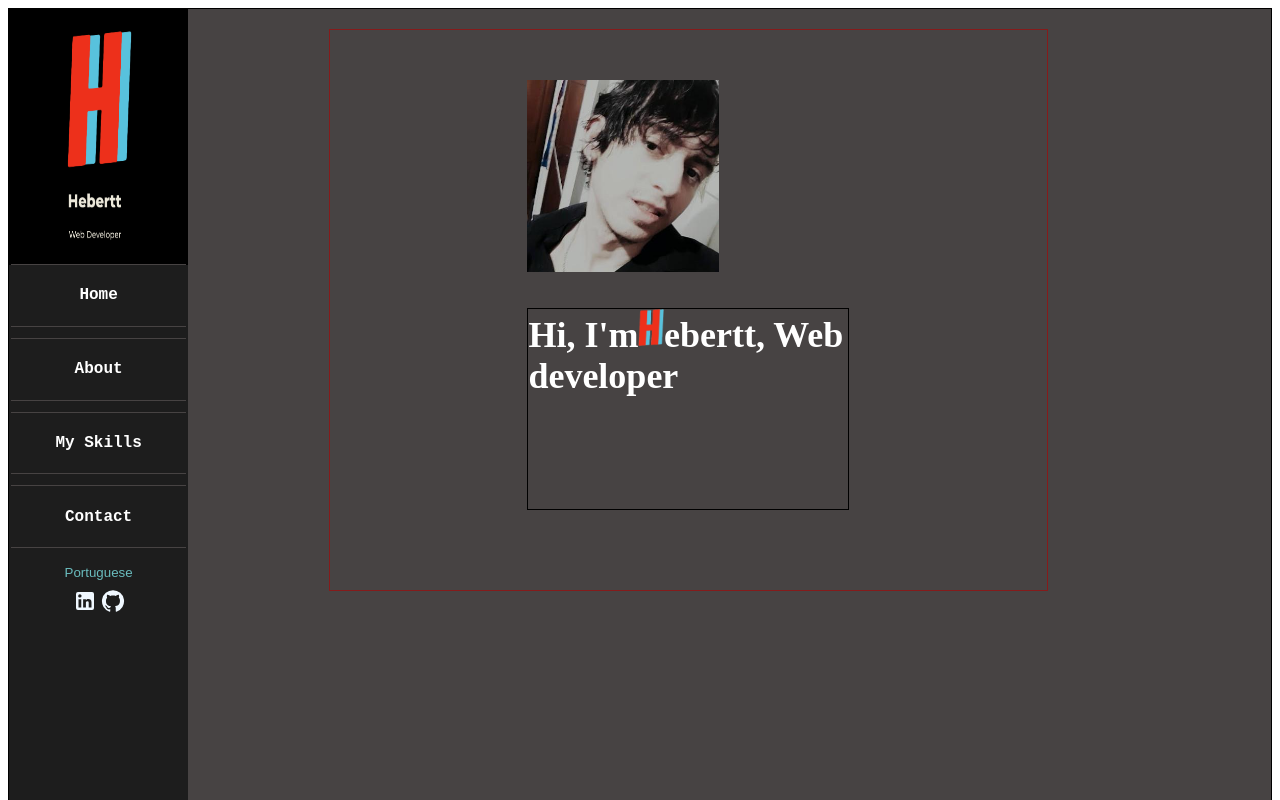
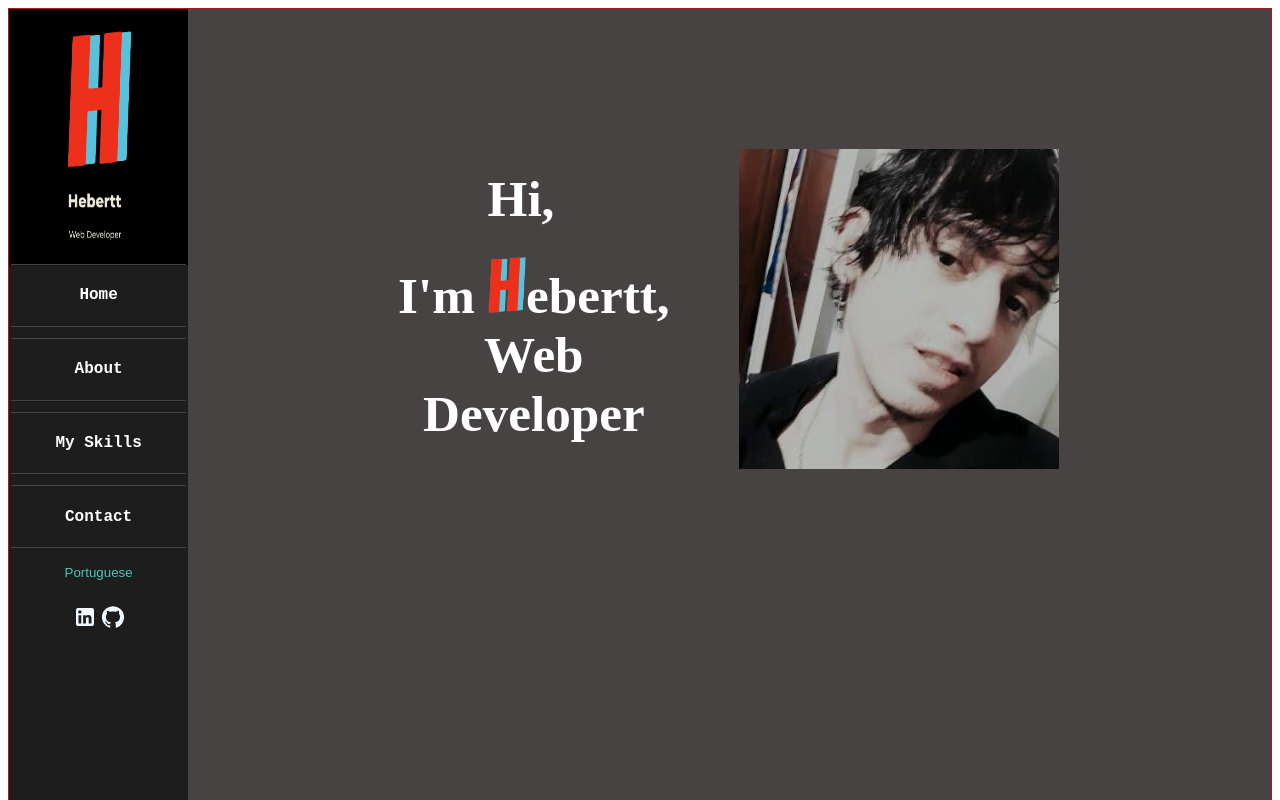
Before and after one commit to Kamui-Hebertt/Kamui-Hebertt.Portifolio, a React (Create React App) app in the folder my-app/: page / in a window 1280 px wide. Shown: the top 800 px of the page. Built offline with nearby package versions, Linux system fonts and the light colour scheme.

Commit message:
fix:styles positions

```diff
--- a/my-app/src/pages/Home.js
+++ b/my-app/src/pages/Home.js
@@ -25,17 +25,24 @@ function Home () {
 
             <div className='allContent'>
                 <SideBar />
-          {loading ? <Loading /> : (<h2>
+          {loading ? <Loading /> : (
+          <h2>
 
-            {english? (<div className='mainContent'>
+            {english? (<div className="mainContent">
             <img src={profile} className="profileClass" alt='profile' />
-            <h2>Hi, I'm
-             <img src={H} className="nameLogo" alt="logo" />ebertt, Web developer
+            <h2>
+
+            <p className='hi'>Hi, </p>
+           <p className='hi1'> I'm <img src={H} className="nameLogo" alt="logo" />ebertt, Web Developer</p>
+
+
             </h2>
-            </div>) : ( <div className='mainContent'>
-              <img src={profile} className="profileClass" alt='profile' />
-              <h2>Olá, me chamo
-              <img src={H} className="nameLogo" alt="logo" />ebertt, desenvolvedor Web</h2>
+            </div>) : (
+            <div className='mainContent'>
+              <img src={ profile } className="profileClass" alt='profile' />
+              <h2><p className='hipt'>Olá,</p>
+             <p className='portugueseText'> Me chamo <img src={H} className="nameLogo" alt="logo" />
+              ebertt,<p className='hi2'></p> Desenvolvedor Web  </p> </h2>
             </div>
 
             )}
--- a/my-app/src/styles/_colors.scss
+++ b/my-app/src/styles/_colors.scss
@@ -1,4 +1,4 @@
 $backG : #1d1d1d;
 $whiteLetter : #fff;
-$blueHove : rgb(106, 188, 190);
+$blueHove : #49c5b6;
 $kindgray : rgb(71, 67, 67)
--- a/my-app/src/styles/_components.scss
+++ b/my-app/src/styles/_components.scss
@@ -1,10 +1,30 @@
 .nameLogo {
-  width: 2vw;
+  width: 3vw;
+
 
 }
 
 
 .profileClass{
-  width: 15vw;
+  width: 25vw;
+
+  margin-left: 33vw;
+  margin-bottom: -33vw;
+  display: 1px solid rgb(131, 9, 9);
+}
+
+
+.portugueseText {
+
+  height: 20vh;
+  width: 20vw;
   display: 1px solid black;
+
 }
+
+.hi1 {
+
+
+  margin-right: 4vw ;
+  height: 20vh;
+}
--- a/my-app/src/styles/_layout.scss
+++ b/my-app/src/styles/_layout.scss
@@ -55,11 +55,13 @@ body {
 }
 
 .icons {
-  margin-top: 8px;
+
+  margin-top: 3vh;
   transition: 0.2s;
 }
 
 .icons a {
+
   color: aliceblue;
   transition: 0.5s;
 }
@@ -70,30 +72,78 @@ body {
 
 
 .allContent {
-  border: 1px solid black;
+  border: 1px solid rgb(173, 25, 25);
   height: 120vh;
   background-color: $kindgray;
   color: $whiteLetter;
+
+
 }
 
 .allContent > h2 {
 
   width: 56vw;
   height: 70vh;
-  border: 1px solid rgb(133, 27, 27);
+
   margin-left: 25vw;
   justify-content: center;
   align-items: center;
   display: flex;
-
+  height: 100vh;
 
 
 
 }
 
 .mainContent > h2 {
-  border: 1px solid black;
-  height: 25vh;
 
-  width: 25vw;
+  height: 100vh;
+  margin-right: 20vw;
+  width: 30vw;
+  font-size: 4vw;
+
+   text-align: center;
+   justify-content: center;
+
+
+
 }
+
+.hipt {
+
+  margin-bottom: -10vh;
+
+  width: 20vw;
+}
+
+.hi {
+  margin-bottom: -4vw;
+  margin-left: 2vw;
+
+  width: 20vw;
+}
+.hi2 {
+
+  margin-bottom: -10vh;
+}
+.intro {
+  font-size: 4vw;
+
+}
+
+.mainContent {
+
+  width: 100vw;
+  height: 80vh;
+  display: flex;
+  flex-direction: column;
+  justify-content: center;
+  align-items: center;
+  margin-top: 10vh;
+
+}
+
+.mainContent p {
+
+  margin-top: 10vh;
+}
--- a/my-app/src/styles/main.css
+++ b/my-app/src/styles/main.css
@@ -26,7 +26,7 @@
 }
 
 .links p:hover {
-  color: rgb(106, 188, 190);
+  color: #49c5b6;
   transition: 0.2s;
 }
 
@@ -39,7 +39,7 @@
   color: #fff;
   border: none;
   cursor: pointer;
-  color: rgb(106, 188, 190);
+  color: #49c5b6;
 }
 
 .logo {
@@ -48,7 +48,7 @@
 }
 
 .icons {
-  margin-top: 8px;
+  margin-top: 3vh;
   transition: 0.2s;
 }
 
@@ -58,11 +58,11 @@
 }
 
 .icons a:hover {
-  color: rgb(106, 188, 190);
+  color: #49c5b6;
 }
 
 .allContent {
-  border: 1px solid black;
+  border: 1px solid rgb(173, 25, 25);
   height: 120vh;
   background-color: rgb(71, 67, 67);
   color: #fff;
@@ -71,17 +71,53 @@
 .allContent > h2 {
   width: 56vw;
   height: 70vh;
-  border: 1px solid rgb(133, 27, 27);
   margin-left: 25vw;
   justify-content: center;
   align-items: center;
   display: flex;
+  height: 100vh;
 }
 
 .mainContent > h2 {
-  border: 1px solid black;
-  height: 25vh;
-  width: 25vw;
+  height: 100vh;
+  margin-right: 20vw;
+  width: 30vw;
+  font-size: 4vw;
+  text-align: center;
+  justify-content: center;
+}
+
+.hipt {
+  margin-bottom: -10vh;
+  width: 20vw;
+}
+
+.hi {
+  margin-bottom: -4vw;
+  margin-left: 2vw;
+  width: 20vw;
+}
+
+.hi2 {
+  margin-bottom: -10vh;
+}
+
+.intro {
+  font-size: 4vw;
+}
+
+.mainContent {
+  width: 100vw;
+  height: 80vh;
+  display: flex;
+  flex-direction: column;
+  justify-content: center;
+  align-items: center;
+  margin-top: 10vh;
+}
+
+.mainContent p {
+  margin-top: 10vh;
 }
 
 .App {
@@ -142,10 +178,23 @@
 }
 
 .nameLogo {
-  width: 2vw;
+  width: 3vw;
 }
 
 .profileClass {
-  width: 15vw;
+  width: 25vw;
+  margin-left: 33vw;
+  margin-bottom: -33vw;
+  display: 1px solid rgb(131, 9, 9);
+}
+
+.portugueseText {
+  height: 20vh;
+  width: 20vw;
   display: 1px solid black;
+}
+
+.hi1 {
+  margin-right: 4vw;
+  height: 20vh;
 }/*# sourceMappingURL=main.css.map */
```
Also changed, not shown: 1 other file (tests, documents, lock files or other folders).
